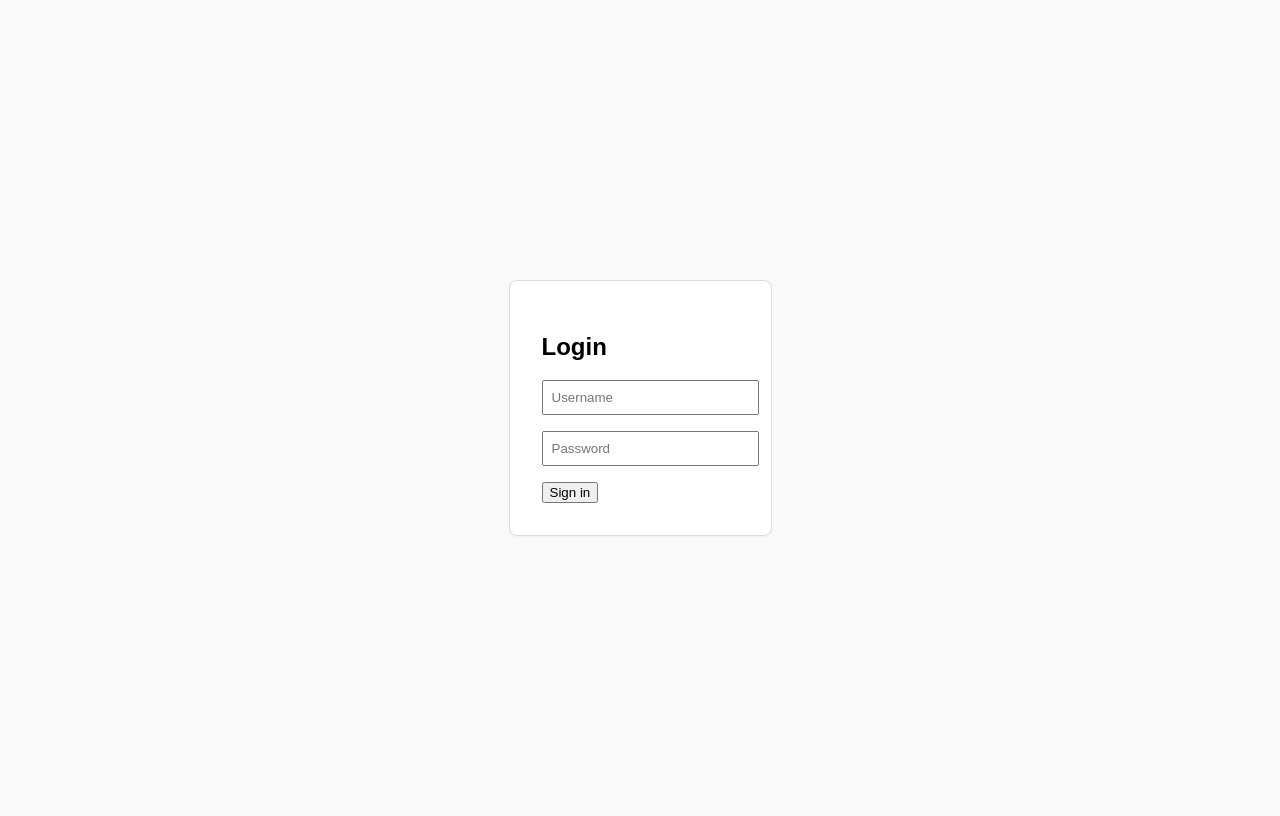
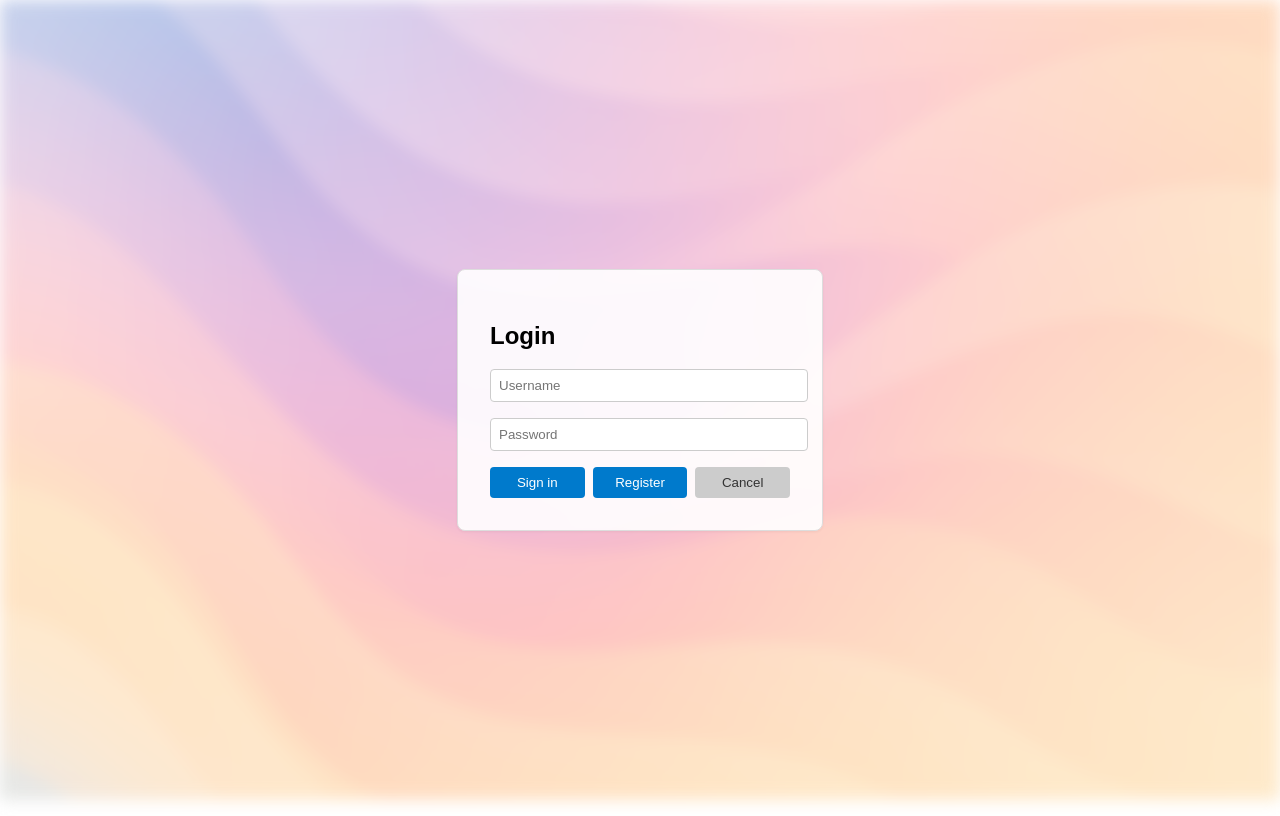
Before and after one commit to FastCoinsINFO/Portfolio, a website: page login.html in a window 1280 px wide. Drawn offline with Linux system fonts and the light colour scheme.

Commit message:
Update login.html

```diff
--- a/login.html
+++ b/login.html
@@ -7,24 +7,79 @@
   <style>
     body {
       font-family: Arial, sans-serif;
+      margin: 0;
+      padding: 0;
       display: flex;
       justify-content: center;
       align-items: center;
       height: 100vh;
-      background-color: #f7f9fb;
+      position: relative;
+      overflow: hidden;
     }
+
+    /* Фоновое изображение с блюром */
+    body::before {
+      content: "";
+      position: fixed;
+      top: 0;
+      left: 0;
+      width: 100vw;
+      height: 100vh;
+      background-image: url("background.png");
+      background-size: cover;
+      background-position: center;
+      filter: blur(8px);
+      z-index: -1;
+      opacity: 0.6;
+    }
+
     form {
-      background: #fff;
+      background: rgba(255, 255, 255, 0.9);
       padding: 2rem;
       border: 1px solid #ddd;
       border-radius: 8px;
       box-shadow: 0 1px 3px rgba(0,0,0,0.05);
+      width: 300px;
+      z-index: 1;
     }
+
     input {
       display: block;
       width: 100%;
       margin-bottom: 1rem;
       padding: 0.5rem;
+      border: 1px solid #ccc;
+      border-radius: 4px;
+    }
+
+    .buttons {
+      display: flex;
+      justify-content: space-between;
+      gap: 0.5rem;
+    }
+
+    button {
+      flex: 1;
+      background-color: #007acc;
+      color: white;
+      padding: 0.5rem;
+      border: none;
+      border-radius: 4px;
+      cursor: pointer;
+      transition: background-color 0.3s ease;
+    }
+
+    button:hover {
+      background-color: #005fa3;
+    }
+
+    .cancel {
+      background-color: #ccc;
+      color: #333;
+    }
+
+    .cancel:hover {
+      background-color: #aaa;
     }
   </style>
 </head>
@@ -33,7 +88,12 @@
     <h2>Login</h2>
     <input type="text" name="username" placeholder="Username" required>
     <input type="password" name="password" placeholder="Password" required>
-    <button type="submit">Sign in</button>
+
+    <div class="buttons">
+      <button type="submit">Sign in</button>
+      <button type="button" onclick="window.location.href='register.html'">Register</button>
+      <button type="button" class="cancel" onclick="window.location.href='index.html'">Cancel</button>
+    </div>
   </form>
 </body>
 </html>
```
